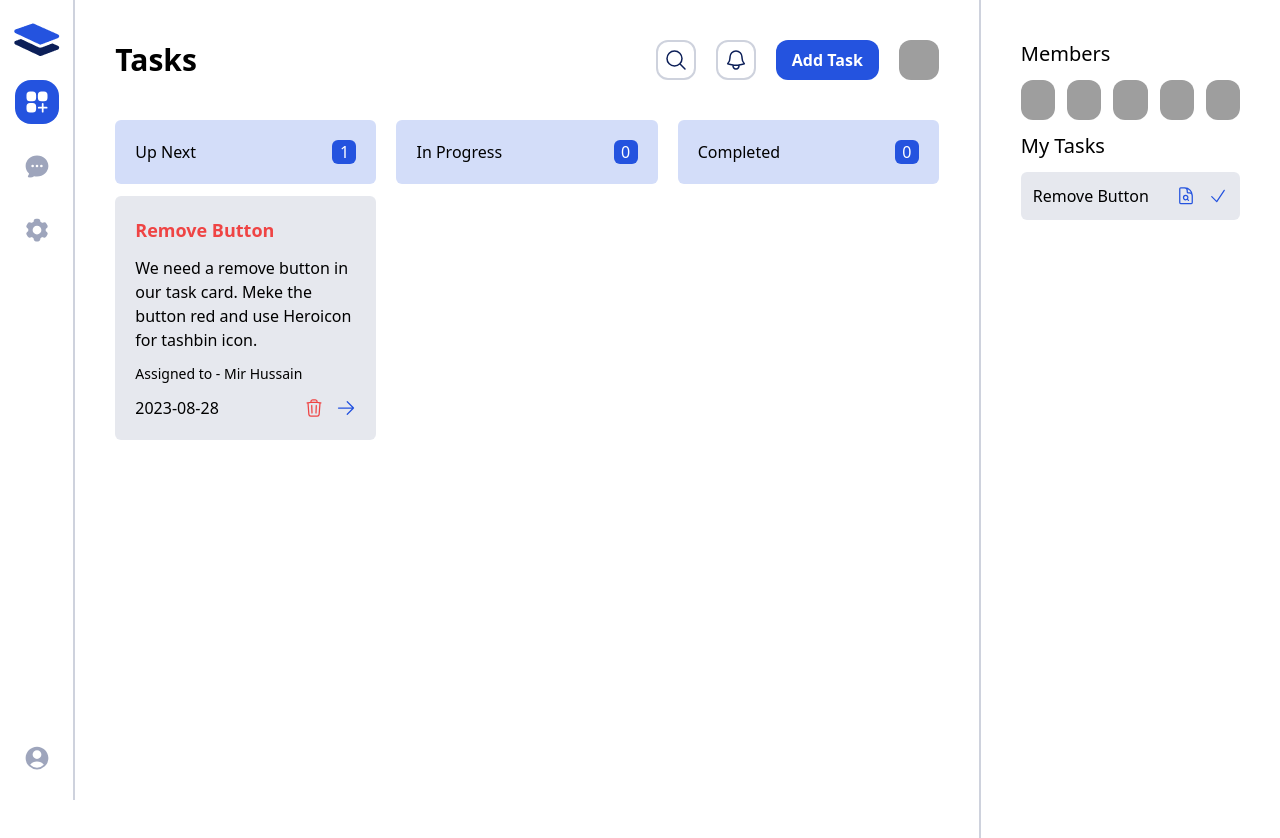
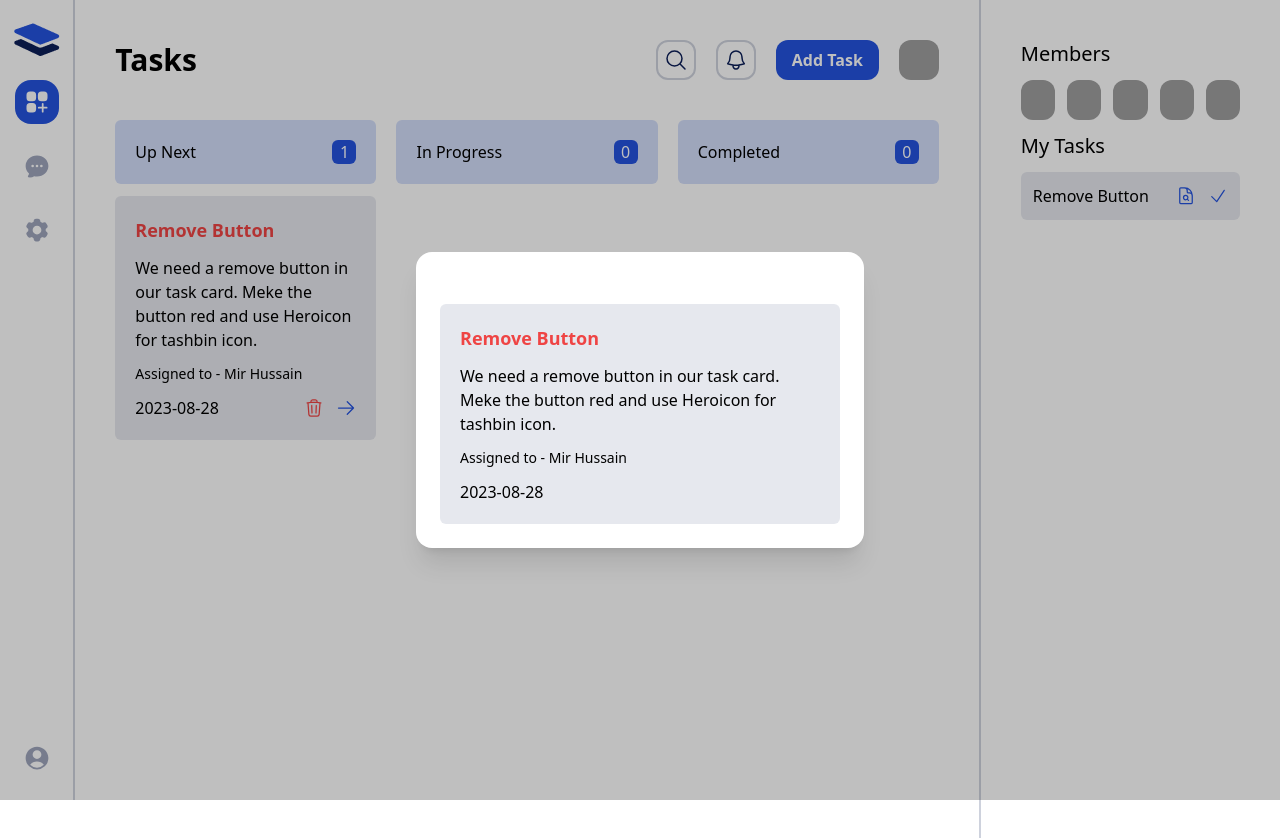
Before and after one commit to Muslehud77/ReduxTaskMaster, a React (Vite) app: page / in a window 1280 px wide. Both pictures are taken after a click on the button 1186 px from the left and 196 px from the top of the page. Shown: the top 838 px of the page. Built offline with nearby package versions, Linux system fonts and the light colour scheme; grey boxes are pictures that could not be loaded.

Commit message:
added modal for individual tasks

```diff
--- a/src/components/tasks/MyTasks.jsx
+++ b/src/components/tasks/MyTasks.jsx
@@ -3,13 +3,20 @@ import {
   DocumentMagnifyingGlassIcon,
 } from '@heroicons/react/24/outline';
 import { useSelector } from 'react-redux';
-import tasksSlice from '../../Redux/features/tasks/tasksSlice';
+import Modal from '../Ui/Modal';
+import { useState } from 'react';
+import TaskDetailsModal from './TaskDetailsModal';
+
 
 const MyTasks = () => {
-
-
+  const [isOpen,setIsOpen] = useState(false)
+  const [taskModal,setTaskModal] = useState(null)
   const {tasks} = useSelector(state=>state.tasksSlice)
 
+  const setTaskToShow = (id)=>{
+    setTaskModal(id)
+    setIsOpen(true)
+  }
 
   return (
     <div>
@@ -22,9 +29,14 @@ const MyTasks = () => {
           >
             <h1>{item.title}</h1>
             <div className="flex gap-3">
-              <button className="grid place-content-center" title="Details">
+              <button
+                onClick={() => setTaskToShow(item.id)}
+                className="grid place-content-center"
+                title="Details"
+              >
                 <DocumentMagnifyingGlassIcon className="w-5 h-5 text-primary" />
               </button>
+
               <button className="grid place-content-center" title="Done">
                 <CheckIcon className="w-5 h-5 text-primary" />
               </button>
@@ -32,6 +44,9 @@ const MyTasks = () => {
           </div>
         ))}
       </div>
+      <Modal isOpen={isOpen} setIsOpen={setIsOpen}>
+        <TaskDetailsModal id={taskModal} />
+      </Modal>
     </div>
   );
 };
--- /dev/null
+++ b/src/components/tasks/TaskDetailsModal.jsx
@@ -0,0 +1,38 @@
+import React from 'react';
+import { useSelector } from 'react-redux';
+
+const TaskDetailsModal = ({id}) => {
+
+    const {tasks} = useSelector((state)=>state.tasksSlice)
+
+
+    const task = tasks.find(t=> t.id === id)
+
+
+
+    return (
+      <div>
+        <div className="bg-secondary/10 rounded-md p-5">
+          <h1
+            className={`text-lg font-semibold mb-3  ${
+              task?.priority === "high" ? "text-red-500" : ""
+            } ${task?.priority === "medium" ? "text-yellow-500" : ""} ${
+              task?.priority === "low" ? "text-green-500" : ""
+            }`}
+          >
+            {task?.title}
+          </h1>
+          <p className="mb-3">{task?.description}</p>
+          <p className="text-sm">Assigned to - {task?.assign}</p>
+          <div className="flex justify-between mt-3">
+            <p>{task?.date}</p>
+            <div className="flex gap-3">
+
+            </div>
+          </div>
+        </div>
+      </div>
+    );
+};
+
+export default TaskDetailsModal;
```
